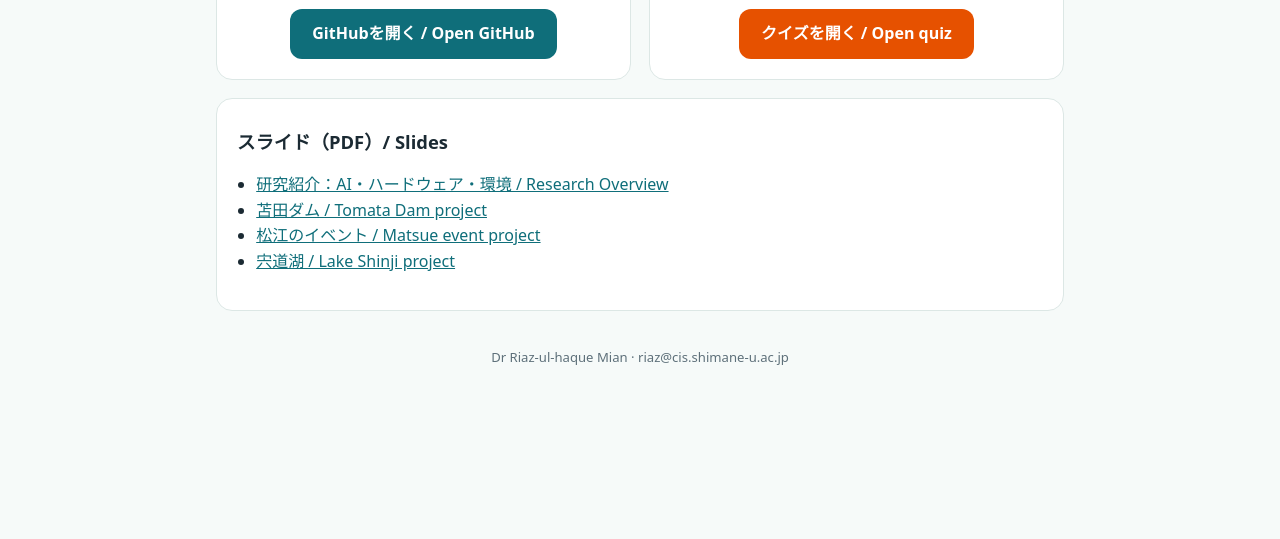
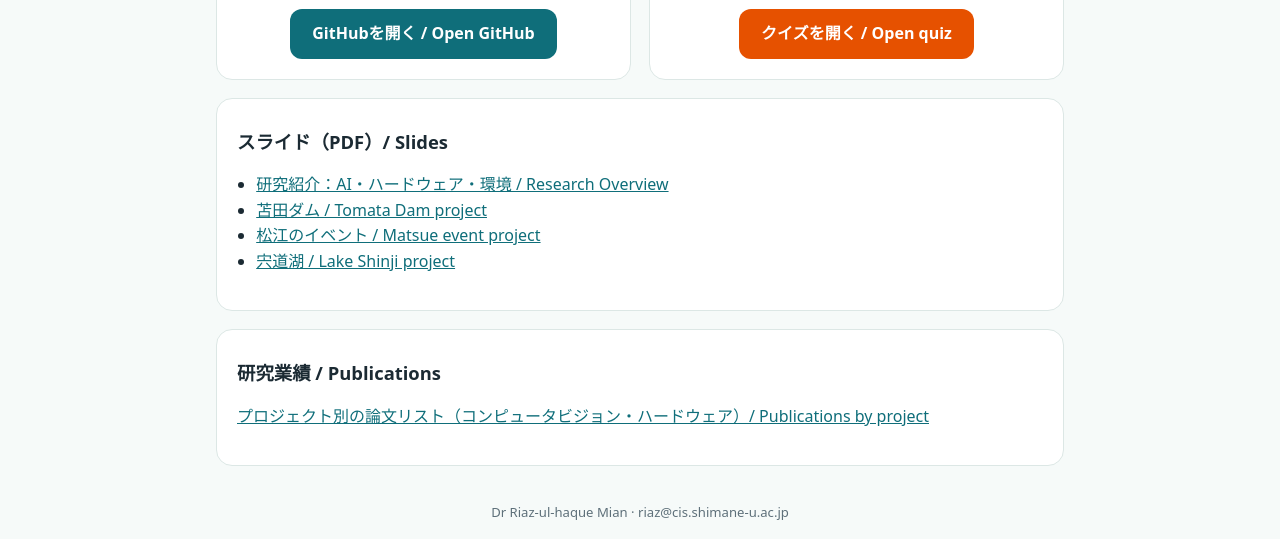
Before and after one commit to riazcseiu/2026-Freshman-Seminar-II-Social-Implementation-Seminar-I, a plain HTML site: page index.html in a window 1280 px wide. Shown: the part 475-1014 px from the top of the page. Before the commit the page ends 859 px from the top, so only its background shows below. Drawn offline with Linux system fonts and the light colour scheme.

Commit message:
Link publications from landing page
Co-Authored-By: Claude Opus 5.5 <noreply@anthropic.com>
Claude-Session: https://claude.ai/code/session_016UrmAqM6ZYyKCwZwmp6LoV

```diff
--- a/index.html
+++ b/index.html
@@ -31,4 +31,5 @@ ul{padding-left:1.2em}a{color:var(--teal)}footer{text-align:center;color:var(--s
 <li><a href="https://github.com/riazcseiu/2026-Freshman-Seminar-II-Social-Implementation-Seminar-I/blob/main/slides/02_Tomata_Dam_project_JP_EN.pdf" target="_blank">苫田ダム / Tomata Dam project</a></li>
 <li><a href="https://github.com/riazcseiu/2026-Freshman-Seminar-II-Social-Implementation-Seminar-I/blob/main/slides/03_Matsue_event_project_JP_EN.pdf" target="_blank">松江のイベント / Matsue event project</a></li>
 <li><a href="https://github.com/riazcseiu/2026-Freshman-Seminar-II-Social-Implementation-Seminar-I/blob/main/slides/04_Lake_Shinji_project_JP_EN.pdf" target="_blank">宍道湖 / Lake Shinji project</a></li></ul></div>
+<div class="card" style="text-align:left;margin-top:18px"><h2>研究業績 / Publications</h2><p><a href="https://github.com/riazcseiu/2026-Freshman-Seminar-II-Social-Implementation-Seminar-I/blob/main/publications/README.md" target="_blank">プロジェクト別の論文リスト（コンピュータビジョン・ハードウェア）/ Publications by project</a></p></div>
 </main><footer>Dr Riaz-ul-haque Mian · riaz@cis.shimane-u.ac.jp</footer></body></html>
```
